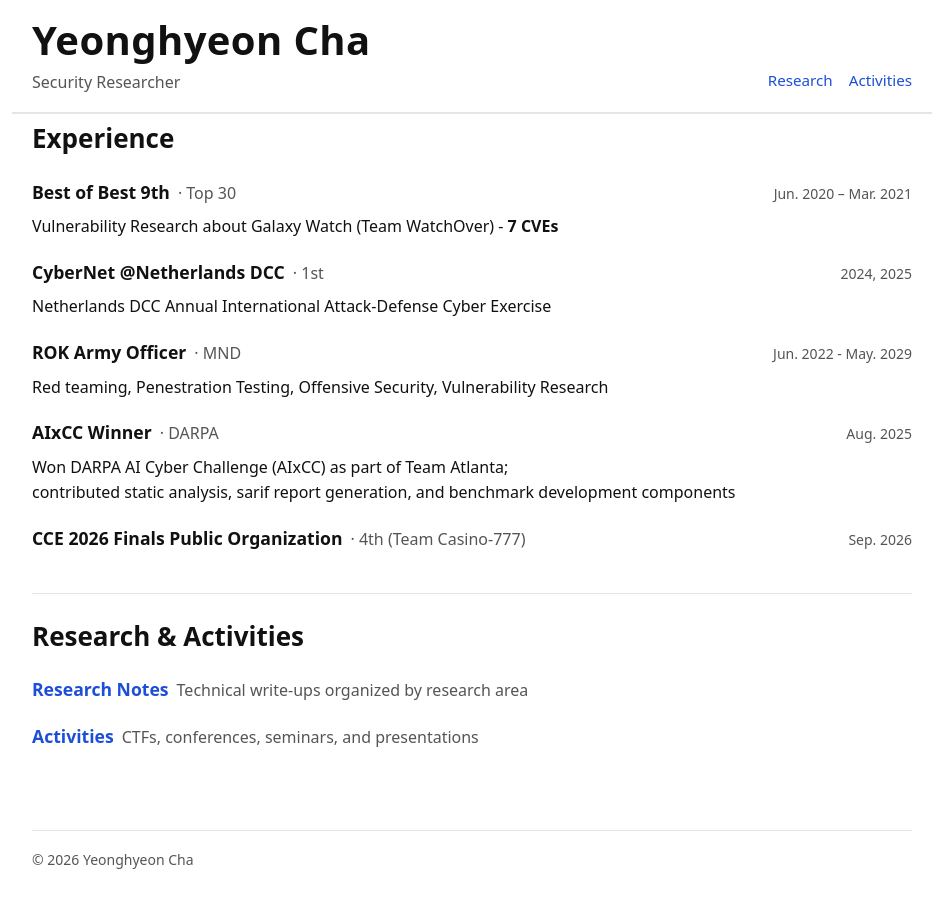
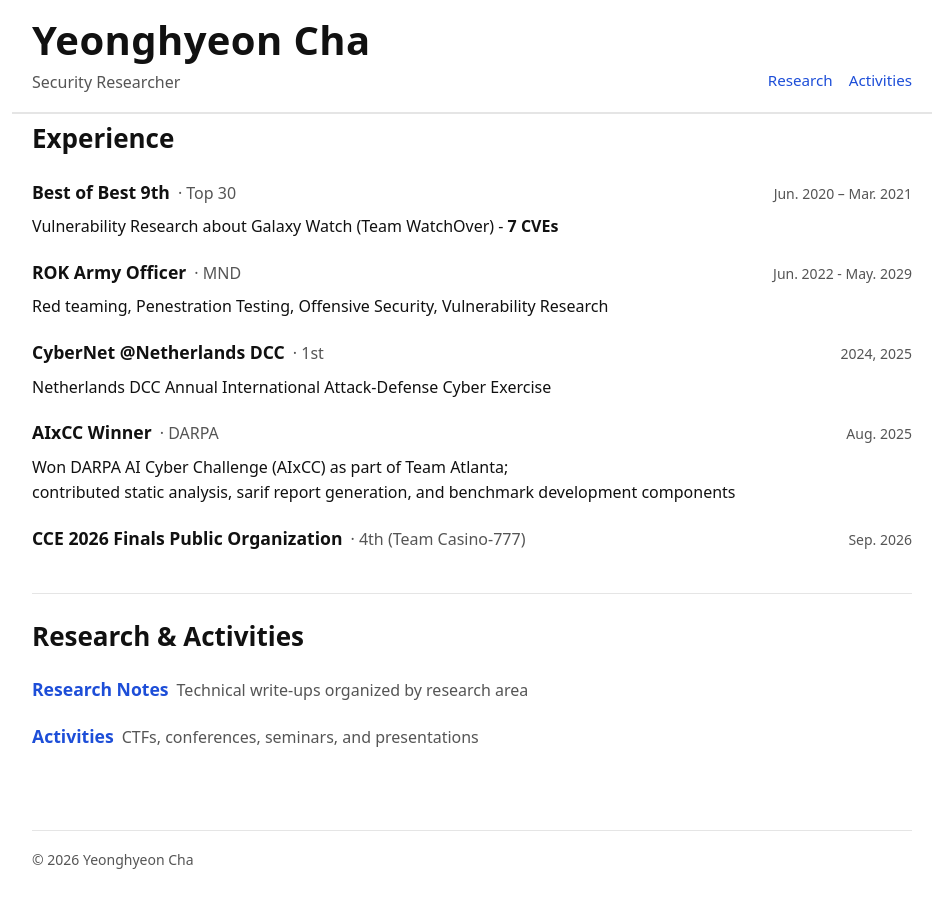
Before and after one commit to h31md4llr/h31md4llr.github.io, a Jekyll site: the page built from index.md, in a window 1280 px wide and 900 px high, scrolled down 734 px. Shown: the whole window, without its empty margins (168-1111 px from the left). Built offline with Jekyll 4.4.1, drawn with Linux system fonts in a browser that asks for light colours.

Commit message:
fix: change experience order

```diff
--- a/index.md
+++ b/index.md
@@ -63,6 +63,16 @@ layout: home
     </div>
     <p>Vulnerability Research about Galaxy Watch (Team WatchOver) - <strong>7 CVEs</strong></p>
   </article>
+
+  <article class="home-entry">
+    <div class="home-entry-header">
+      <span class="home-role">ROK Army Officer</span>
+      <span class="home-org">· MND</span>
+      <span class="home-dates">Jun. 2022 - May. 2029</span>
+    </div>
+    <p>Red teaming, Penestration Testing, Offensive Security, Vulnerability Research</p>
+  </article>
+
   <article class="home-entry">
     <div class="home-entry-header">
       <span class="home-role">CyberNet @Netherlands DCC</span>
@@ -71,14 +81,7 @@ layout: home
     </div>
     <p>Netherlands DCC Annual International Attack-Defense Cyber Exercise</p>
   </article>
-  <article class="home-entry">
-    <div class="home-entry-header">
-      <span class="home-role">ROK Army Officer</span>
-      <span class="home-org">· MND</span>
-      <span class="home-dates">Jun. 2022 - May. 2029</span>
-    </div>
-    <p>Red teaming, Penestration Testing, Offensive Security, Vulnerability Research</p>
-  </article>
+
   <article class="home-entry">
     <div class="home-entry-header">
       <span class="home-role">AIxCC Winner</span>
@@ -88,6 +91,7 @@ layout: home
     <p>Won DARPA AI Cyber Challenge (AIxCC) as part of Team Atlanta;<br>
     contributed static analysis, sarif report generation, and benchmark development components</p>
   </article>
+
   <article class="home-entry">
     <div class="home-entry-header">
       <span class="home-role">CCE 2026 Finals Public Organization</span>
```
